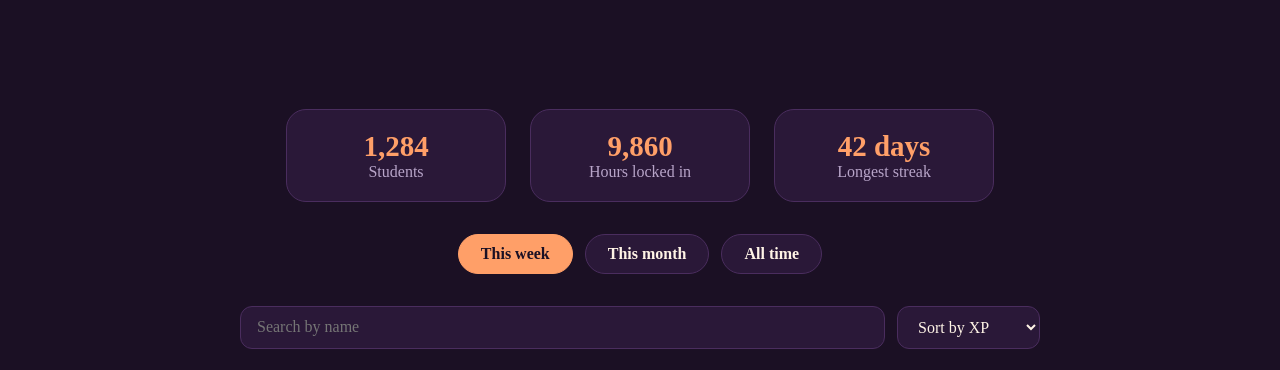
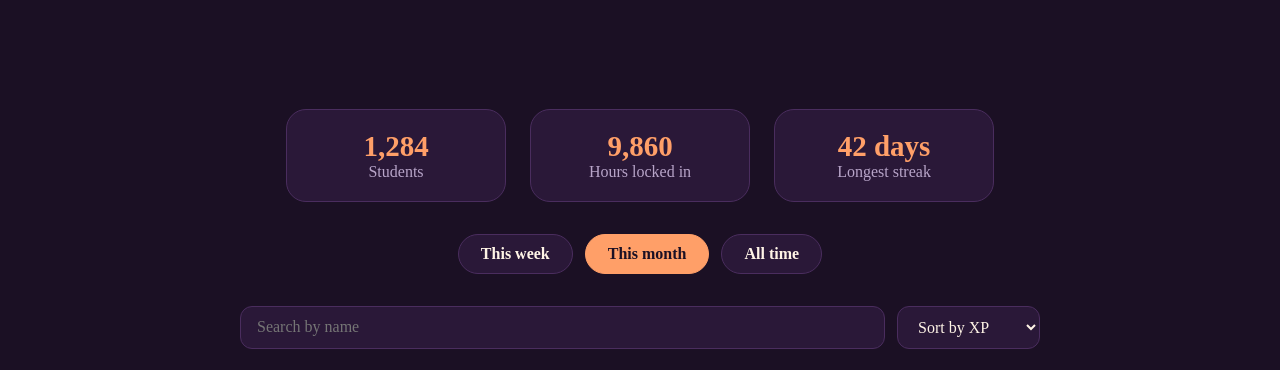
Before and after one commit to viola-dervishaj/LockIn, a plain HTML site: page Front-end/leaderboard.html in a window 1280 px wide. Both pictures are taken after a click on the button "This month". Shown: the part 235-605 px from the top of the page. Drawn offline with Linux system fonts and the light colour scheme.

Commit message:
Krijova  JavaScript dhe bera lidhjen me leaderboard

```diff
--- /dev/null
+++ b/Front-end/JavaScript/leaderboard.js
@@ -0,0 +1,16 @@
+var buttons = document.querySelectorAll(".tabs button");
+var boards = document.querySelectorAll(".board");
+
+for (var i = 0; i < buttons.length; i++) {
+    buttons[i].addEventListener("click", function () {
+        for (var j = 0; j < buttons.length; j++) {
+            buttons[j].classList.remove("active");
+        }
+        for (var k = 0; k < boards.length; k++) {
+            boards[k].classList.remove("active");
+        }
+
+        this.classList.add("active");
+        document.getElementById(this.dataset.board).classList.add("active");
+    });
+}
--- a/Front-end/leaderboard.html
+++ b/Front-end/leaderboard.html
@@ -256,6 +256,11 @@
     <footer>
         <p>Stay locked in or stay delusional. LockIn © 2026</p>
     </footer>
+
+    <script src="JavaScript/leaderboard.js"></script>
+
+
 </body>
 
+
 </html>
```
